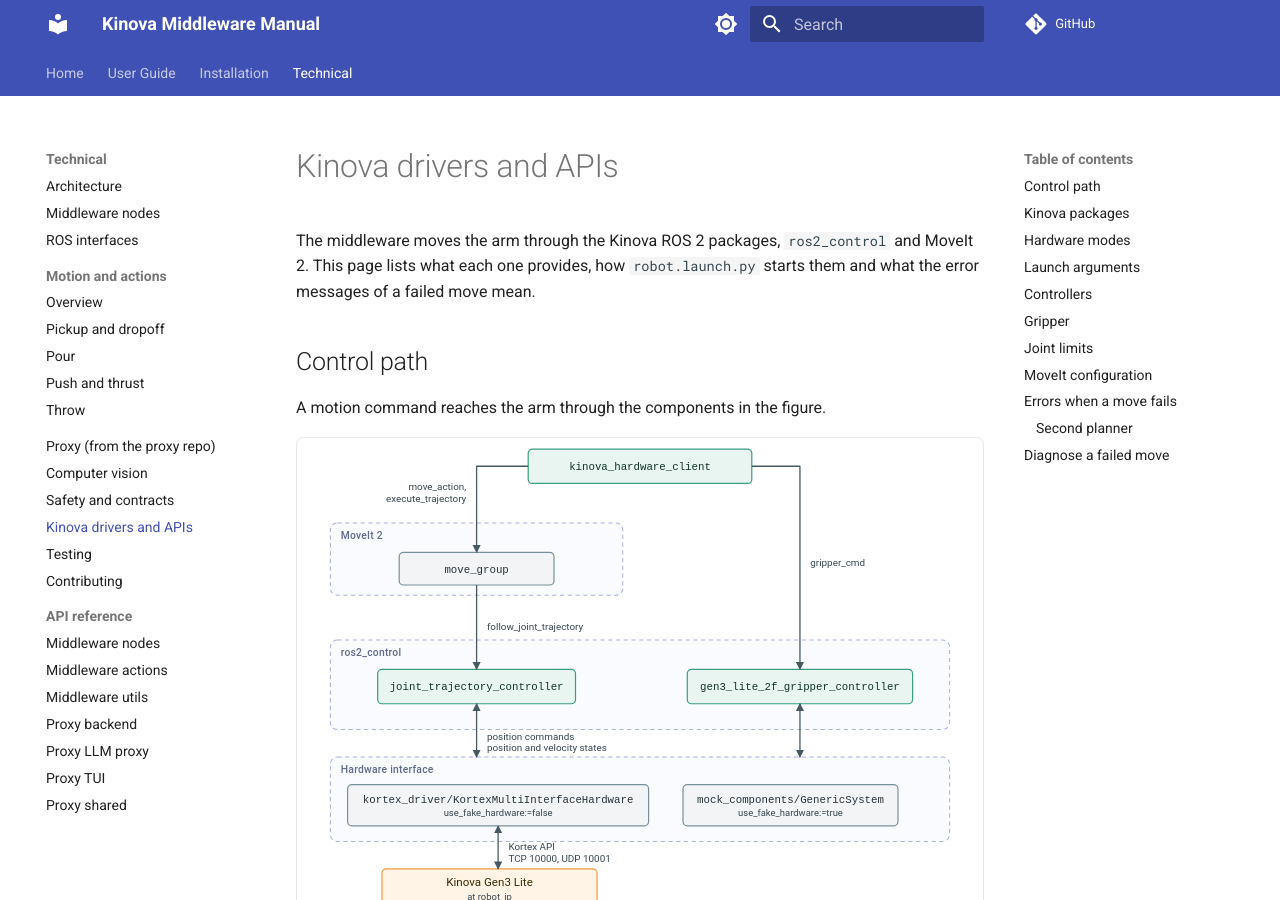
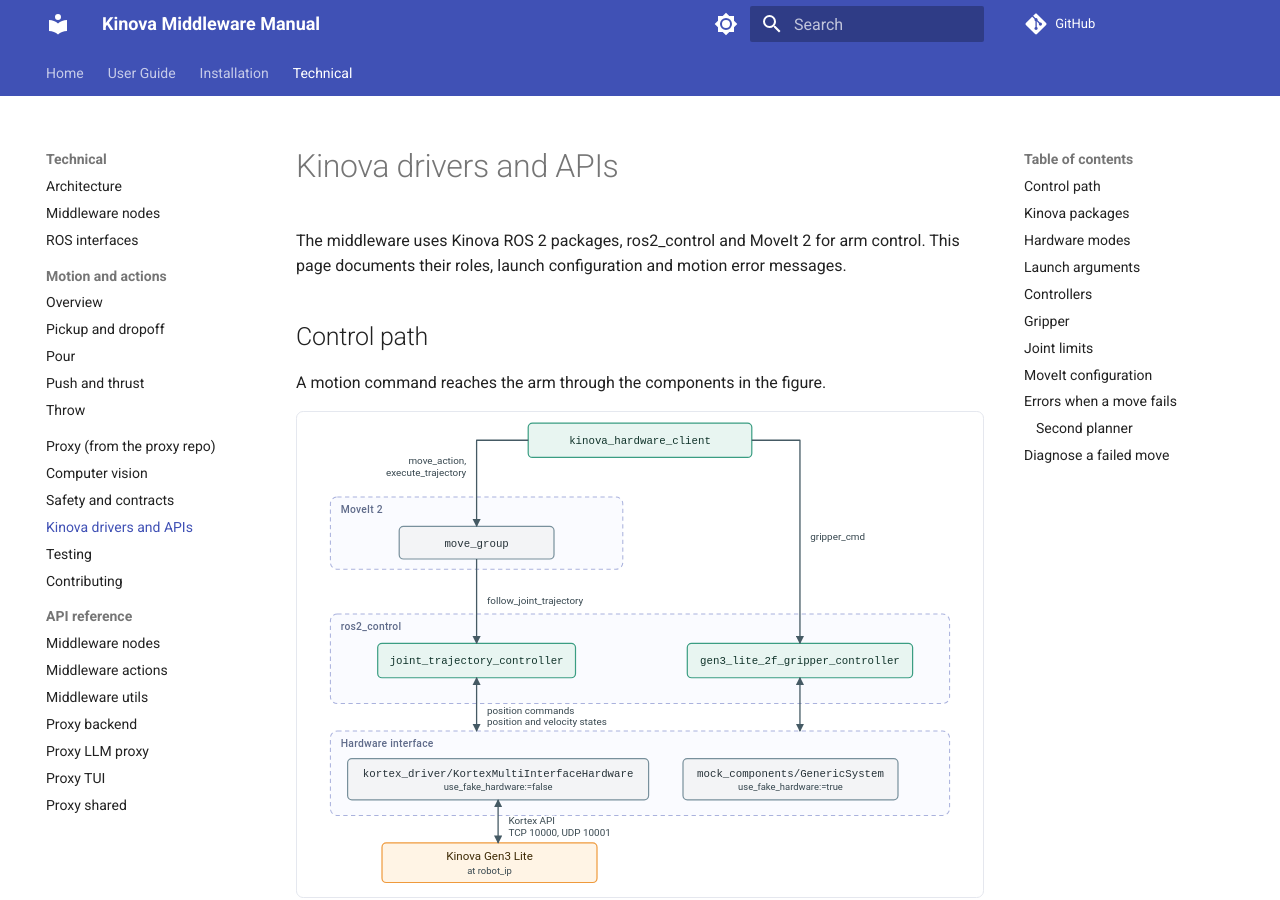
Before and after one commit to Jeremy-Allan/ROS2-middleware, an MkDocs documentation site: the page built from docs/technical/kinova-drivers-and-apis.md, in a window 1280 px wide and 900 px high. Built offline with MkDocs 1.6.1 and Material for MkDocs 9.7.7, drawn with Linux system fonts in a browser that asks for light colours; comment, search, counter and statistics services are not loaded.

Commit message:
Update kinova-drivers-and-apis.md

```diff
--- a/docs/technical/kinova-drivers-and-apis.md
+++ b/docs/technical/kinova-drivers-and-apis.md
@@ -1,6 +1,6 @@
 # Kinova drivers and APIs
 
-The middleware moves the arm through the Kinova ROS 2 packages, `ros2_control` and MoveIt 2. This page lists what each one provides, how `robot.launch.py` starts them and what the error messages of a failed move mean.
+The middleware uses Kinova ROS 2 packages, ros2_control and MoveIt 2 for arm control. This page documents their roles, launch configuration and motion error messages.
 
 ## Control path
 
```
